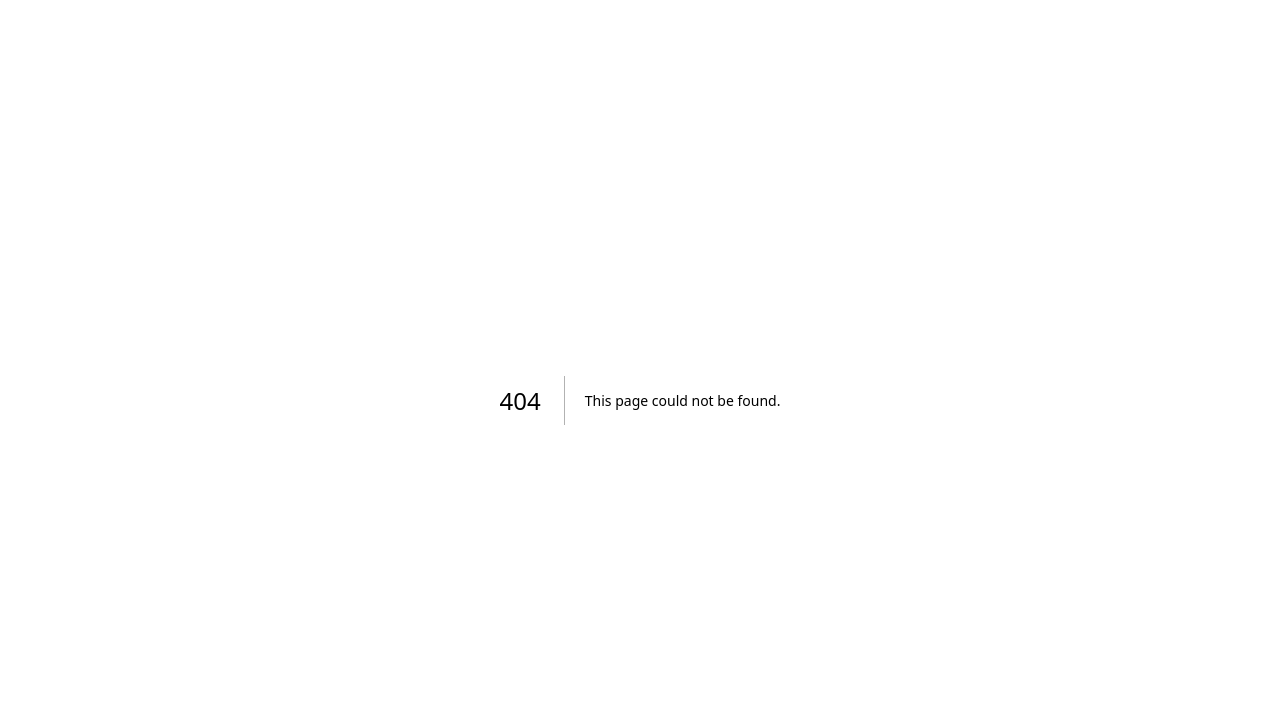
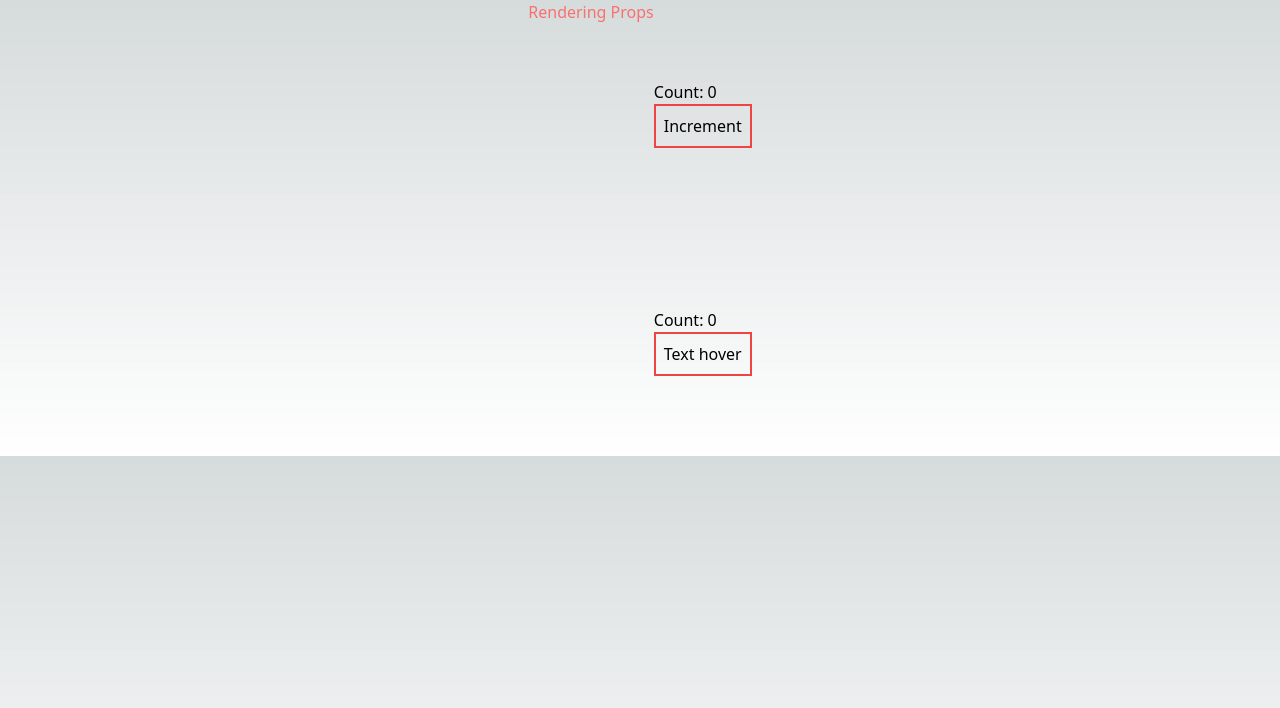
Before and after one commit to vasiuddin7733/Javascript-patterns, a Next.js app in the folder frontend/: page /renderprops in a window 1280 px wide. Before the commit this address had no page. Shown: the top 708 px of the page. Built offline with nearby package versions, Linux system fonts and the light colour scheme.

Commit message:
add rendering props1 and rendering props2

```diff
--- a/frontend/src/components/person1.jsx
+++ b/frontend/src/components/person1.jsx
@@ -1,7 +1,7 @@
 import React from "react";
 import HOC from "./hoc";
 
-const person1 = ({ money, handleIncrease }) => {
+const Person1 = ({ money, handleIncrease }) => {
   return (
     <div>
       <h2> John is offering {money}</h2>
@@ -10,4 +10,4 @@ const person1 = ({ money, handleIncrease }) => {
   );
 };
 
-export default HOC(person1);
+export default HOC(Person1);
--- a/frontend/src/components/person2.jsx
+++ b/frontend/src/components/person2.jsx
@@ -1,7 +1,7 @@
 import React from "react";
 import HOC from "./hoc";
 
-const person2 = ({ money, handleIncrease }) => {
+const Person2 = ({ money, handleIncrease }) => {
   return (
     <div>
       <h2> Jimmy is offering {money}</h2>
@@ -10,4 +10,4 @@ const person2 = ({ money, handleIncrease }) => {
   );
 };
 
-export default HOC(person2);
+export default HOC(Person2);
--- /dev/null
+++ b/frontend/src/components/renderingprops.jsx
@@ -0,0 +1,12 @@
+import React, { useState } from "react";
+
+const Renderingprops = (props) => {
+  const [count, setCount] = useState(0);
+
+  const handleCount = () => {
+    setCount(count + 1);
+  };
+  return <div className="py-10">{props.rendering(count, handleCount)}</div>;
+};
+
+export default Renderingprops;
--- /dev/null
+++ b/frontend/src/components/renderprop1.jsx
@@ -0,0 +1,19 @@
+import React from "react";
+import "../../src/globals.css";
+
+const Renderprop1 = (props) => {
+  const { count, handleCount } = props;
+  return (
+    <div className="py-10">
+      <p>Count: {count}</p>
+      <button
+        onClick={handleCount}
+        className="border-2 border-red-500 p-2 border-redius-50"
+      >
+        Increment
+      </button>
+    </div>
+  );
+};
+
+export default Renderprop1;
--- /dev/null
+++ b/frontend/src/components/renderprops2.jsx
@@ -0,0 +1,18 @@
+import React from "react";
+
+const Renderprop2 = (props) => {
+  const { count, handleCount } = props;
+  return (
+    <div className="py-10">
+      <p>Count: {count}</p>
+      <button
+        onMouseEnter={handleCount}
+        className="border-2 border-red-500 p-2 border-redius-50"
+      >
+        Text hover
+      </button>
+    </div>
+  );
+};
+
+export default Renderprop2;
--- a/frontend/src/pages/persons.jsx
+++ b/frontend/src/pages/persons.jsx
@@ -2,7 +2,7 @@ import React from "react";
 import Person1 from "@/components/person1";
 import Person2 from "@/components/person2";
 
-const persons = () => {
+const Persons = () => {
   return (
     <div>
       <Person1 />
@@ -11,4 +11,4 @@ const persons = () => {
   );
 };
 
-export default persons;
+export default Persons;
--- /dev/null
+++ b/frontend/src/pages/renderprops.jsx
@@ -0,0 +1,29 @@
+import Renderingprops from "@/components/renderingprops";
+import Renderprop1 from "@/components/renderprop1";
+import Renderprop2 from "@/components/renderprops2";
+import React from "react";
+
+const Renderprops = () => {
+  return (
+    <div className="flex justify-center align-middle">
+      <div>
+        <h1 className="text-red-400 text-center">Rendering Props</h1>
+      </div>
+
+      <div>
+        <Renderingprops
+          rendering={(count, handleCount) => (
+            <Renderprop1 count={count} handleCount={handleCount} />
+          )}
+        />
+        <Renderingprops
+          rendering={(count, handleCount) => (
+            <Renderprop2 count={count} handleCount={handleCount} />
+          )}
+        />
+      </div>
+    </div>
+  );
+};
+
+export default Renderprops;
```
